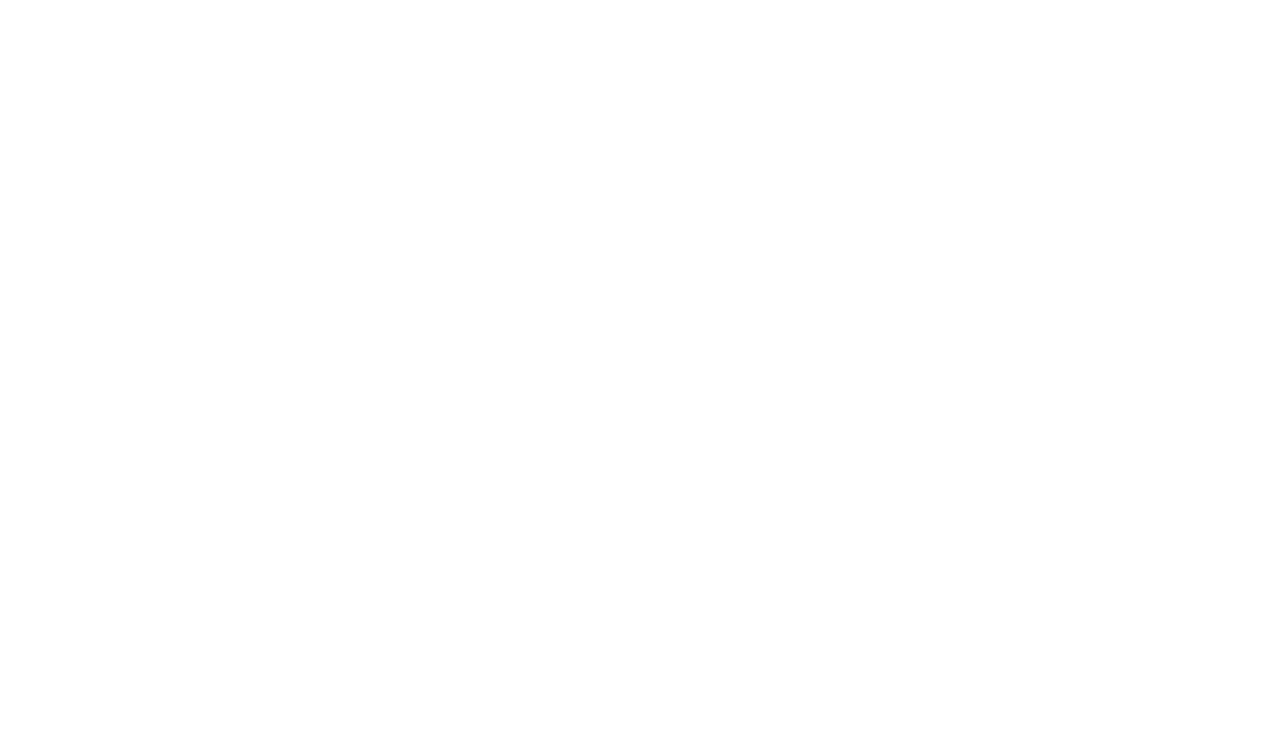
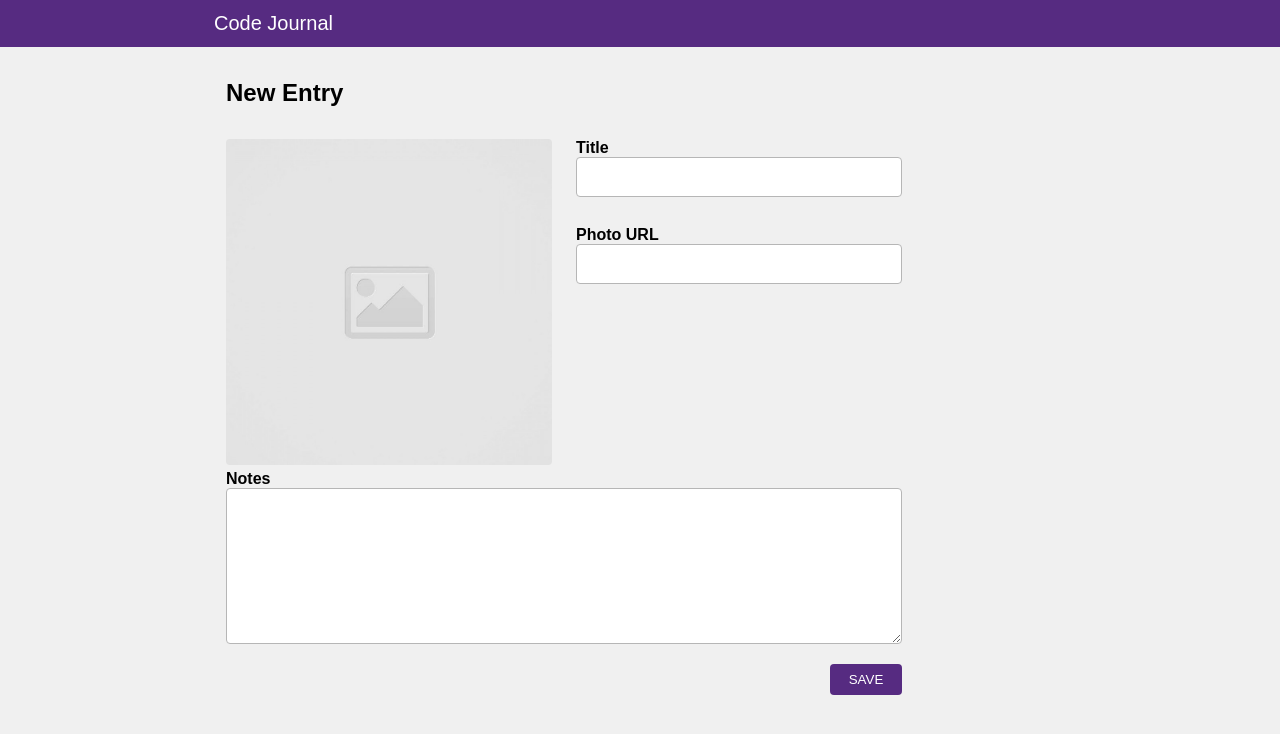
Before and after one commit to maryalenn/code-journal, a website: page index.html in a window 1280 px wide. Drawn offline with nearby package versions, Linux system fonts and the light colour scheme; a web font is replaced by a local one.

Commit message:
Intial layout styling

```diff
--- a/css/styles.css
+++ b/css/styles.css
@@ -0,0 +1,79 @@
+body {
+  font-family: "Open Sans", sans-serif;
+  background: #f0f0f0;
+}
+
+header {
+  background-color: #562b81;
+  color: white;
+  padding: 0.75rem;
+}
+
+h1,
+h2,
+h3,
+h4,
+h5,
+h6 {
+  font-family: "Proza Libre", sans-serif;
+}
+
+header h1 {
+  font-size: 20px;
+  font-weight: normal;
+}
+
+img.placeholder {
+  width: 100%;
+  border-radius: 4px;
+}
+
+.entry-form {
+  max-width: 700px;
+}
+
+legend {
+  padding: 0.75rem;
+}
+
+label {
+  display: block;
+  font-family: "Proza Libre", sans-serif;
+  font-weight: bold;
+}
+
+input {
+  border-radius: 4px;
+  margin-bottom: 1.8rem;
+  width: 100%;
+  height: 40px;
+  background: #fff;
+  border: 1px solid #b6b6b6;
+}
+
+textarea {
+  width: 100%;
+  border-radius: 4px;
+  border: 1px solid #b6b6b6;
+}
+
+textarea:focus-visible,
+input:focus-visible {
+  border: 2px solid #562b81;
+  outline: none;
+}
+
+button {
+  background-color: #562b81;
+  color: white;
+  text-transform: uppercase;
+  border-radius: 4px;
+  border: none;
+  padding: 0.5rem;
+  width: 72px;
+  margin-top: 15px;
+}
+
+.row.button {
+  justify-content: flex-end;
+}
--- a/index.html
+++ b/index.html
@@ -13,11 +13,46 @@
   <link rel="stylesheet" href="css/reset.css">
   <link rel="stylesheet" href="css/layout.css">
   <link rel="stylesheet" href="css/styles.css">
+  <style>
+    @import url('https://fonts.googleapis.com/css2?family=Open+Sans:wght@300&family=Proza+Libre&display=swap');
+  </style>
 </head>
 <body>
   <header>
+    <h1 class="container">Code Journal</h1>
   </header>
-  <main>
+  <main class="container">
+    <div data-view="entry-form" class="entry-form">
+      <form action="">
+        <legend><h2>New Entry</h2></legend>
+        <div class="row">
+          <div class="column-half">
+            <img src="images/placeholder-image-square.jpg" alt="placeholder" class="placeholder">
+          </div>
+          <div class="column-half">
+            <div>
+              <label for="title">Title</label>
+              <input type="text" id="title" name="title">
+            </div>
+            <div>
+              <label for="photo-url">Photo URL</label>
+              <input type="text" id="photo-url" name="photo-url">
+            </div>
+          </div>
+        </div>
+        <div class="row">
+          <div class="column-full">
+            <div>
+              <label for="notes">Notes</label>
+              <textarea name="notes" id="notes" cols="30" rows="10"></textarea>
+            </div>
+            <div class="row button">
+              <button>save</button>
+            </div>
+          </div>
+        </div>
+      </form>
+    </div>
   </main>
   <script src="js/data.js"></script>
   <script src="js/main.js"></script>
```
